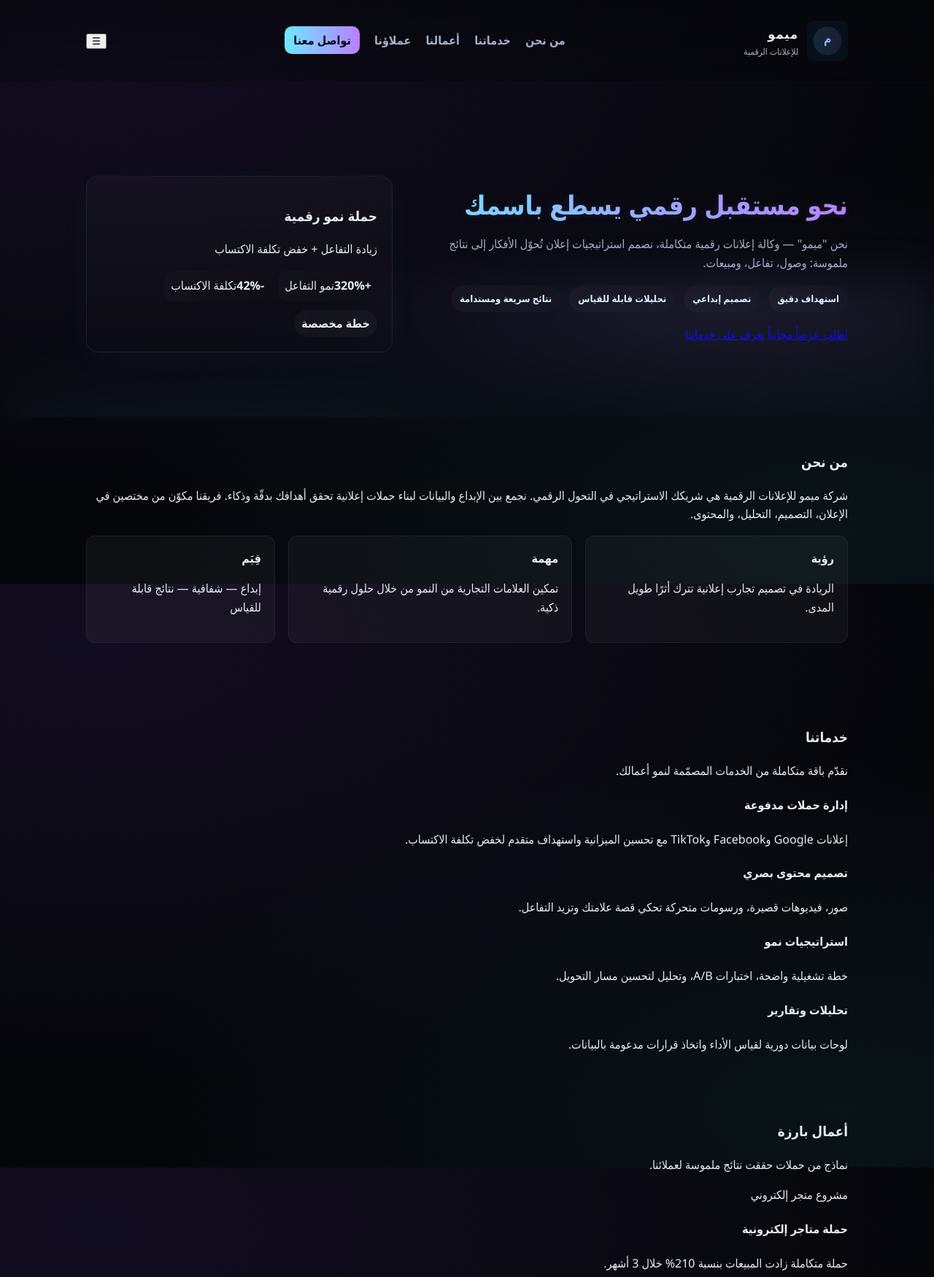
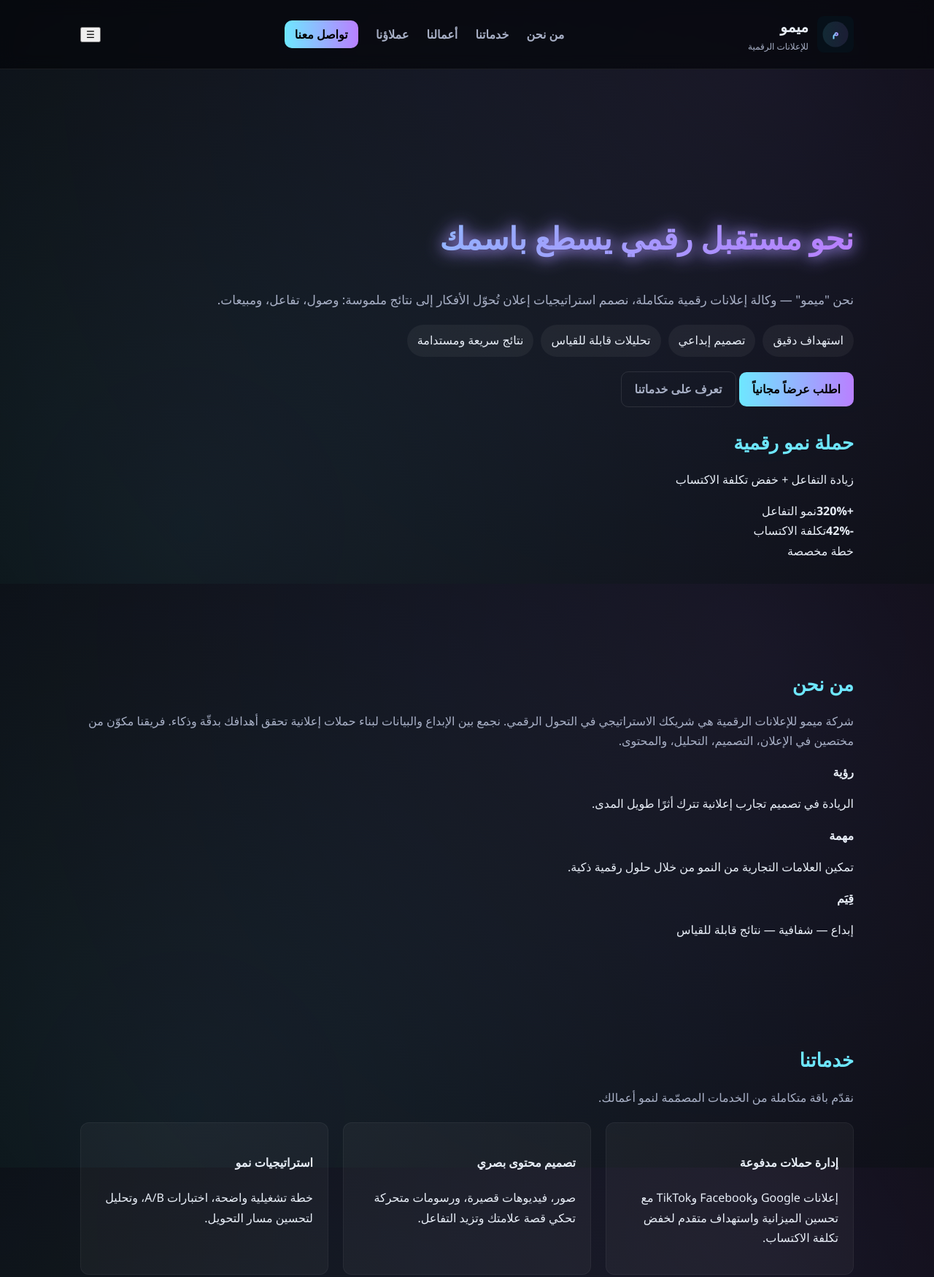
Before and after one commit to company-site2030/ads, a plain HTML site: page index.html in a window 1280 px wide. Shown: the top 1750 px of the page at 73% size. Drawn offline with Linux system fonts and the light colour scheme; files that its build step writes are made by us from their sources; files whose address does not match are found by name.

Commit message:
Update style.css

```diff
--- a/style.css
+++ b/style.css
@@ -1,106 +1,194 @@
-/* style.css - Neon/glass modern RTL Arabic */
-:root{
-  --bg:#05060a;
-  --card:#0b0d14;
-  --glass: rgba(255,255,255,0.04);
+/* ميمو للإعلانات الرقمية - تصميم نيون احترافي */
+:root {
+  --bg: #05060a;
+  --card: #0b0d14;
+  --glass: rgba(255, 255, 255, 0.04);
   --accent1: #6ee7ff;
   --accent2: #b980ff;
   --muted: #a8b0c6;
-  --glass-border: rgba(255,255,255,0.06);
-  --glass-blur: 10px;
-  --glass-padding: 18px;
   --radius: 14px;
-  font-family: 'Segoe UI', Tahoma, Arial, "Noto Kufi Arabic", sans-serif;
+  --transition: all 0.5s ease;
+  font-family: "Tajawal", "Segoe UI", Arial, sans-serif;
 }
 
-*{box-sizing:border-box}
-html,body{height:100%}
-body{
-  margin:0;
-  background: radial-gradient(1200px 600px at 10% 10%, rgba(111,66,193,0.12), transparent),
-              radial-gradient(1000px 500px at 90% 90%, rgba(64,219,255,0.06), transparent),
+* { box-sizing: border-box; }
+html, body { margin: 0; padding: 0; height: 100%; direction: rtl; }
+body {
+  background: radial-gradient(circle at 80% 10%, rgba(185,137,255,0.1), transparent),
+              radial-gradient(circle at 20% 90%, rgba(110,231,255,0.1), transparent),
               var(--bg);
-  color:#e6eef8;
-  -webkit-font-smoothing:antialiased;
-  -moz-osx-font-smoothing:grayscale;
-  line-height:1.6;
-  direction:rtl;
+  color: #e8eef7;
+  line-height: 1.7;
+  overflow-x: hidden;
 }
 
-/* containers */
-.container{max-width:1100px;margin:0 auto;padding:28px}
-.header-inner{display:flex;align-items:center;justify-content:space-between;gap:20px}
+/* رأس الموقع */
+.site-header {
+  position: sticky;
+  top: 0;
+  background: rgba(5, 6, 10, 0.7);
+  backdrop-filter: blur(10px);
+  border-bottom: 1px solid rgba(255, 255, 255, 0.08);
+  z-index: 100;
+}
+.header-inner {
+  max-width: 1100px;
+  margin: auto;
+  padding: 18px;
+  display: flex;
+  justify-content: space-between;
+  align-items: center;
+}
+.brand { display: flex; align-items: center; gap: 12px; }
+.brand h1 { margin: 0; font-size: 20px; }
+.brand p { margin: 0; font-size: 12px; color: var(--muted); }
+.logo { width: 50px; height: 50px; }
 
-/* header */
-.site-header{position:sticky;top:0;z-index:40;background:linear-gradient(180deg, rgba(5,6,10,0.6), rgba(5,6,10,0.35));backdrop-filter:blur(6px);border-bottom:1px solid rgba(255,255,255,0.02)}
-.brand{display:flex;align-items:center;gap:12px}
-.logo{width:56px;height:56px}
-.brand-text h1{margin:0;font-size:18px;letter-spacing:1px}
-.brand-text p{margin:0;font-size:12px;color:var(--muted)}
-.main-nav a{margin-inline:8px;text-decoration:none;color:var(--muted);font-weight:600}
-.main-nav .cta{background:linear-gradient(90deg,var(--accent1),var(--accent2));padding:8px 12px;border-radius:10px;color:#020617}
+.main-nav a {
+  color: var(--muted);
+  margin: 0 10px;
+  text-decoration: none;
+  font-weight: 600;
+  transition: var(--transition);
+}
+.main-nav a:hover {
+  color: var(--accent1);
+  text-shadow: 0 0 10px var(--accent2);
+}
+.main-nav .cta {
+  background: linear-gradient(90deg, var(--accent1), var(--accent2));
+  color: #000;
+  padding: 8px 14px;
+  border-radius: 10px;
+}
 
-/* hero */
-.hero{position:relative;padding:60px 0;overflow:hidden}
-.hero-grid{display:grid;grid-template-columns:1fr 420px;gap:28px;align-items:center}
-.hero-content h2{margin:0;font-size:36px}
-.lead{color:var(--muted);margin-top:12px}
-.highlights{display:flex;gap:12px;margin:18px 0;padding:0;list-style:none}
-.highlights li{background:linear-gradient(90deg, rgba(255,255,255,0.03), rgba(255,255,255,0.01));padding:8px 12px;border-radius:999px;font-weight:700;color:#dff8ff;font-size:13px}
+/* البطل */
+.hero {
+  padding: 80px 0;
+  position: relative;
+  overflow: hidden;
+}
+.hero h2 {
+  font-size: 42px;
+  background: linear-gradient(90deg, var(--accent1), var(--accent2));
+  -webkit-background-clip: text;
+  color: transparent;
+  text-shadow: 0 0 18px rgba(185,137,255,0.3);
+  animation: glow 4s infinite alternate;
+}
+@keyframes glow {
+  from { filter: drop-shadow(0 0 5px var(--accent1)); }
+  to { filter: drop-shadow(0 0 15px var(--accent2)); }
+}
+.hero .lead { color: var(--muted); margin-top: 10px; font-size: 17px; }
+.highlights {
+  display: flex; gap: 10px; flex-wrap: wrap; list-style: none; padding: 0; margin: 20px 0;
+}
+.highlights li {
+  background: rgba(255,255,255,0.05);
+  padding: 8px 14px;
+  border-radius: 999px;
+  transition: var(--transition);
+}
+.highlights li:hover {
+  background: linear-gradient(90deg, var(--accent1), var(--accent2));
+  color: #000;
+}
 
-/* neon card */
-.neon-card{background:linear-gradient(180deg, rgba(255,255,255,0.03), rgba(255,255,255,0.01));padding:20px;border-radius:16px;box-shadow:0 10px 40px rgba(110,231,255,0.04);border:1px solid rgba(110,231,255,0.08)}
-.neon{color:transparent;background:linear-gradient(90deg,var(--accent1),var(--accent2));-webkit-background-clip:text;background-clip:text;font-weight:800;font-size:32px;text-shadow:0 0 12px rgba(185,137,255,0.12)}
-.metrics{display:flex;gap:12px;margin-top:10px}
-.metrics div{background:linear-gradient(90deg, rgba(255,255,255,0.02), transparent);padding:8px;border-radius:10px;text-align:center}
-.tag{display:inline-block;margin-top:12px;padding:6px 10px;background:rgba(255,255,255,0.03);border-radius:999px;font-weight:700}
+/* الأزرار */
+.btn {
+  display: inline-block;
+  padding: 10px 18px;
+  border-radius: 10px;
+  text-decoration: none;
+  font-weight: 700;
+  transition: var(--transition);
+}
+.btn-primary {
+  background: linear-gradient(90deg, var(--accent1), var(--accent2));
+  color: #000;
+}
+.btn-primary:hover {
+  transform: scale(1.05);
+}
+.btn-ghost {
+  border: 1px solid rgba(255,255,255,0.1);
+  color: var(--muted);
+}
+.btn-ghost:hover {
+  color: #fff;
+  border-color: var(--accent1);
+}
 
-/* glow */
-.bg-glow{position:absolute;inset:auto 0 -30% 0;height:40vh;background:radial-gradient(600px 200px at 80% 10%, rgba(185,137,255,0.12), transparent), radial-gradient(600px 200px at 20% 90%, rgba(110,231,255,0.08), transparent);pointer-events:none;filter:blur(30px)}
+/* الأقسام */
+section { margin-top: 60px; }
+.container { max-width: 1100px; margin: auto; padding: 20px; }
+h3 { font-size: 26px; margin-bottom: 10px; color: var(--accent1); }
+.muted { color: var(--muted); }
 
-/* sections */
-section{margin-top:40px}
-.about .values{display:flex;gap:18px;margin-top:12px}
-.values > div{background:var(--glass);padding:18px;border-radius:12px;border:1px solid var(--glass-border);backdrop-filter:blur(var(--glass-blur)}
+/* الخدمات */
+.service-grid {
+  display: grid;
+  grid-template-columns: repeat(auto-fit, minmax(260px, 1fr));
+  gap: 20px;
+  margin-top: 20px;
+}
+.service {
+  background: var(--glass);
+  border: 1px solid rgba(255,255,255,0.05);
+  border-radius: 12px;
+  padding: 20px;
+  transition: var(--transition);
+}
+.service:hover {
+  transform: translateY(-6px);
+  box-shadow: 0 0 20px rgba(110,231,255,0.1);
+}
 
-/* services */
-.service-grid{display:grid;grid-template-columns:repeat(2,1fr);gap:18px;margin-top:18px}
-.service{background:linear-gradient(180deg, rgba(255,255,255,0.02), transparent);padding:16px;border-radius:12px;border:1px solid rgba(255,255,255,0.03)}
+/* التواصل */
+.contact-form {
+  display: grid;
+  grid-template-columns: 1fr 1fr;
+  gap: 15px;
+}
+.contact-form input, .contact-form textarea {
+  width: 100%;
+  background: rgba(255,255,255,0.04);
+  border: 1px solid rgba(255,255,255,0.1);
+  border-radius: 8px;
+  padding: 10px;
+  color: #fff;
+}
+.contact-form textarea { grid-column: 1 / -1; resize: vertical; }
+.form-actions { grid-column: 1 / -1; }
 
-/* work */
-.work-grid{display:grid;grid-template-columns:repeat(3,1fr);gap:12px;margin-top:18px}
-.work-item{background:var(--card);border-radius:12px;overflow:hidden;border:1px solid rgba(255,255,255,0.02)}
-.work-thumb{height:120px;background:linear-gradient(90deg,var(--accent2),var(--accent1));display:flex;align-items:center;justify-content:center;font-weight:800}
+/* التذييل */
+.site-footer {
+  margin-top: 80px;
+  padding: 40px 0;
+  background: #06070b;
+  border-top: 1px solid rgba(255,255,255,0.05);
+}
+.footer-grid {
+  display: flex;
+  flex-wrap: wrap;
+  justify-content: space-between;
+  gap: 20px;
+}
+.copyright {
+  text-align: center;
+  margin-top: 20px;
+  color: var(--muted);
+  font-size: 13px;
+}
 
-/* clients */
-.client-logos{display:flex;gap:12px;flex-wrap:wrap;margin-top:12px}
-.logo-card{background:linear-gradient(180deg, rgba(255,255,255,0.02), transparent);padding:14px;border-radius:10px;min-width:120px;text-align:center}
-
-/* contact */
-.contact-form{display:grid;gap:10px;grid-template-columns:1fr 1fr}
-.contact-form label{display:block}
-.contact-form input, .contact-form textarea{width:100%;padding:10px;border-radius:8px;border:1px solid rgba(255,255,255,0.04);background:transparent;color:inherit}
-.form-actions{grid-column:1 / -1;display:flex;gap:10px;align-items:center}
-.form-note{color:var(--muted);font-size:13px;margin-top:8px}
-
-/* footer */
-.site-footer{margin-top:40px;padding:28px 0;border-top:1px solid rgba(255,255,255,0.02)}
-.footer-grid{display:flex;gap:20px;justify-content:space-between;flex-wrap:wrap}
-.copyright{margin-top:12px;text-align:center;color:var(--muted)}
-
-/* buttons */
-.btn{padding:10px 14px;border-radius:10px;text-decoration:none;font-weight:700;display:inline-block}
-.btn-primary{background:linear-gradient(90deg,var(--accent1),var(--accent2));color:#04101a;border:none}
-.btn-ghost{background:transparent;border:1px solid rgba(255,255,255,0.04);color:var(--muted)}
-
-/* responsive */
-@media (max-width:900px){
-  .hero-grid{grid-template-columns:1fr}
-  .work-grid{grid-template-columns:1fr 1fr}
-  .contact-form{grid-template-columns:1fr}
+/* أنيميشن الظهور */
+.fade-in {
+  opacity: 0;
+  transform: translateY(20px);
+  transition: opacity 0.8s ease, transform 0.8s ease;
 }
-@media (max-width:600px){
-  .work-grid{grid-template-columns:1fr}
-  .main-nav{display:none}
-  .burger{display:block}
+.fade-in.visible {
+  opacity: 1;
+  transform: translateY(0);
 }
```
